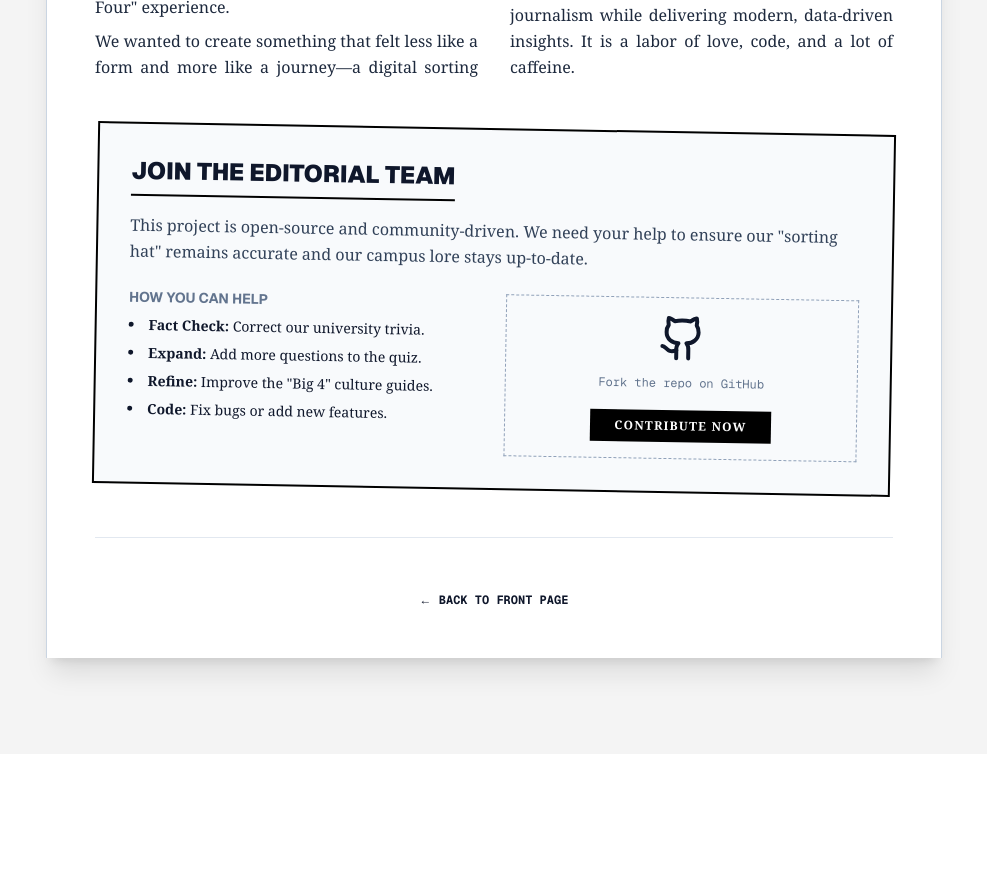
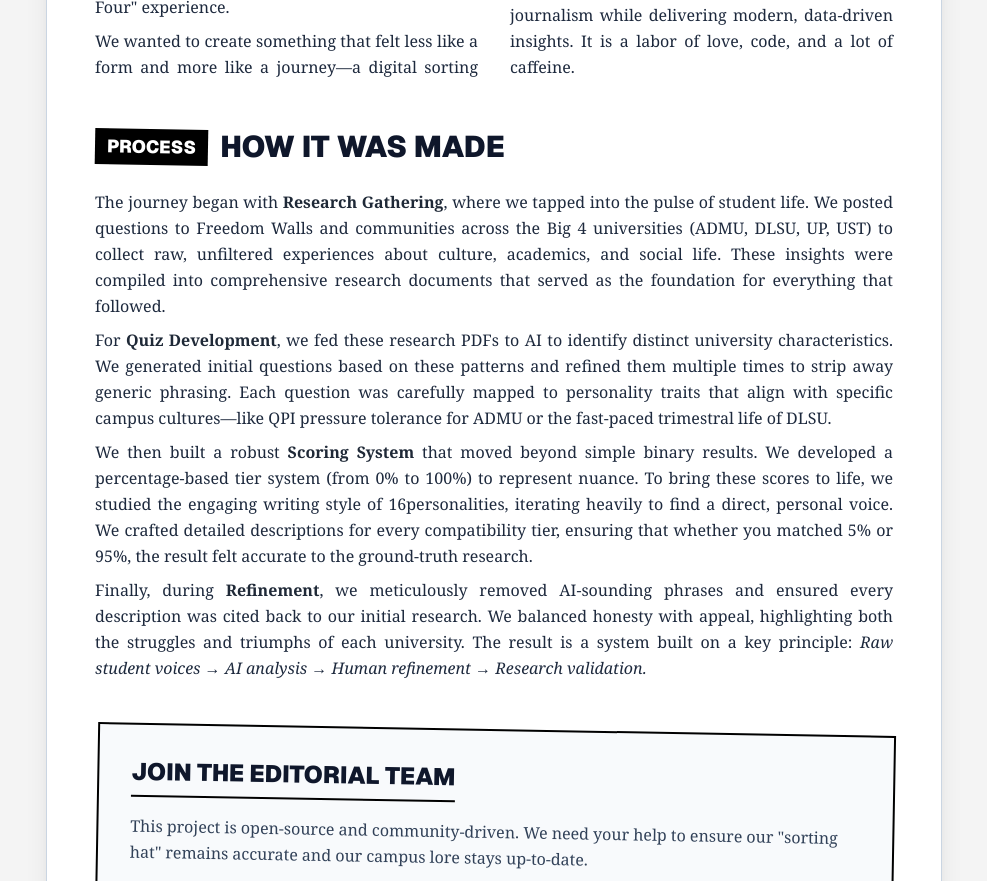
Before and after one commit to yanicells/UniSort, a Next.js app: page /about in a window 1280 px wide. Shown: the part 560-1441 px from the top of the page, without its empty margins (146-1133 px from the left). Before the commit the page ends 1314 px from the top, so only its background shows below. Built offline with nearby package versions, Linux system fonts and the light colour scheme.

Commit message:
edit readme, about, notes

```diff
--- a/app/about/page.tsx
+++ b/app/about/page.tsx
@@ -40,6 +40,28 @@ export default function AboutPage() {
               </p>
               <p>
                 By wrapping it in a nostalgic newspaper aesthetic, we pay homage to the rich tradition of campus journalism while delivering modern, data-driven insights. It is a labor of love, code, and a lot of caffeine.
+              </p>
+            </div>
+          </section>
+
+          {/* Content Creation Process */}
+          <section className="prose prose-slate max-w-none">
+            <h2 className="font-sans font-black text-2xl md:text-3xl uppercase mb-6 flex items-center gap-3">
+              <span className="bg-black text-white px-3 py-1 text-lg transform rotate-1">PROCESS</span>
+              <span>How It Was Made</span>
+            </h2>
+            <div className="space-y-6 text-justify leading-relaxed font-serif text-slate-800">
+              <p>
+                The journey began with <strong>Research Gathering</strong>, where we tapped into the pulse of student life. We posted questions to Freedom Walls and communities across the Big 4 universities (ADMU, DLSU, UP, UST) to collect raw, unfiltered experiences about culture, academics, and social life. These insights were compiled into comprehensive research documents that served as the foundation for everything that followed.
+              </p>
+              <p>
+                For <strong>Quiz Development</strong>, we fed these research PDFs to AI to identify distinct university characteristics. We generated initial questions based on these patterns and refined them multiple times to strip away generic phrasing. Each question was carefully mapped to personality traits that align with specific campus cultures—like QPI pressure tolerance for ADMU or the fast-paced trimestral life of DLSU.
+              </p>
+              <p>
+                We then built a robust <strong>Scoring System</strong> that moved beyond simple binary results. We developed a percentage-based tier system (from 0% to 100%) to represent nuance. To bring these scores to life, we studied the engaging writing style of 16personalities, iterating heavily to find a direct, personal voice. We crafted detailed descriptions for every compatibility tier, ensuring that whether you matched 5% or 95%, the result felt accurate to the ground-truth research.
+              </p>
+              <p>
+                Finally, during <strong>Refinement</strong>, we meticulously removed AI-sounding phrases and ensured every description was cited back to our initial research. We balanced honesty with appeal, highlighting both the struggles and triumphs of each university. The result is a system built on a key principle: <em>Raw student voices → AI analysis → Human refinement → Research validation.</em>
               </p>
             </div>
           </section>
--- a/components/freedom-wall/single-post-page.tsx
+++ b/components/freedom-wall/single-post-page.tsx
@@ -47,10 +47,15 @@ export default function SinglePostPage({
       <NewspaperMasthead />
       <div className="min-h-screen bg-[#f4f4f4] text-slate-900 font-serif pb-12">
         {/* Marquee */}
-        <div className="bg-pink-500 text-white py-2 overflow-hidden whitespace-nowrap border-b-2 border-pink-700">
+        <div className="bg-pink-600 text-white py-2 overflow-hidden whitespace-nowrap border-b-2 border-pink-800">
           <div className="animate-marquee inline-block font-mono text-xs md:text-sm font-bold tracking-widest">
             CONFESSIONS /// RANTS /// LOVE LETTERS /// LOST & FOUND ///
-            SHOUTOUTS /// ANONYMOUS /// UNCENSORED
+            MINUMULTO PARIN AKO /// ANONYMOUS /// UNCENSORED /// SPOTTED: CUTIE
+            AT THE LIBRARY /// LOOKING FOR STUDY BUDDY /// LATEST CAMPUS TEA
+            SERVED HOT /// SEND YOUR CONFESSIONS NOW! /// ORGANIC ENCOUNTER
+            WHEN?? /// IKULONG NA YAN MGA KURAKOT!!!! /// FLOOD CONTROL
+            WYAA!??!? /// TRILLION PESO MARCH /// YOU&apos;VE NEVER BEEN TO
+            YARDSTICK? /// SHOUTOUTS ///
           </div>
         </div>
 
```
Also changed, not shown: 1 other file (tests, documents, lock files or other folders).
